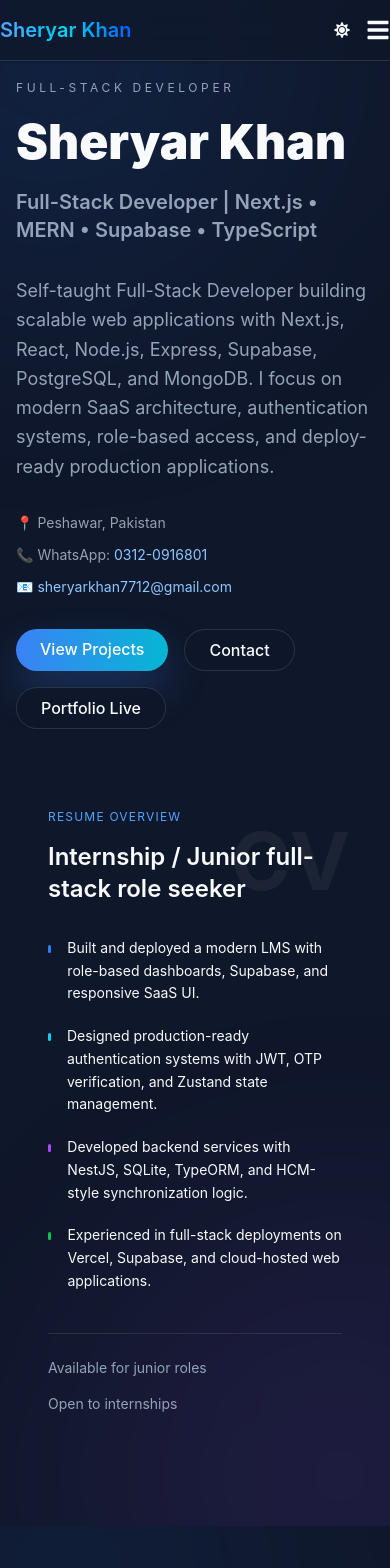
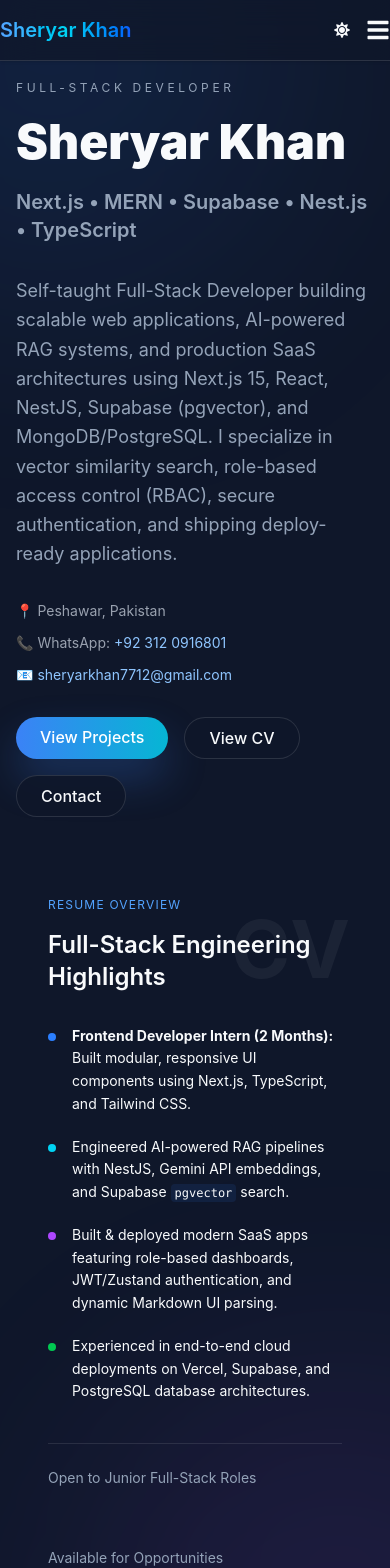
Before and after one commit to Sheryar7/portfolio, a React (Vite) app: page / in a window 390 px wide. Shown: the top 1568 px of the page. Built offline with nearby package versions, Linux system fonts and the light colour scheme.

Commit message:
updating portfolio

```diff
--- a/src/App.jsx
+++ b/src/App.jsx
@@ -5,6 +5,7 @@
 import Projects from "./components/Projects";
 import Contact from "./components/Contact";
 import Navbar from "./components/Navbar";
+import Experience from "./components/Experience";
 import { ToastContainer } from 'react-toastify'
 
 function App() {
@@ -13,6 +14,7 @@
       <Navbar />
       <Hero />
       <About />
+      <Experience />
       <Skills />
       <Projects />
       <Contact />
--- /dev/null
+++ b/src/components/Experience.jsx
@@ -0,0 +1,106 @@
+import React from 'react';
+import { motion } from "framer-motion";
+import HighlightText from "./HighlightText";
+
+const experiences = [
+  {
+    id: 1,
+    role: "Frontend Developer Intern",
+    company: "Remote",
+    period: "2 Months",
+    type: "Internship",
+    description: [
+      "Developed modern, responsive user interfaces using Next.js, TypeScript, and Tailwind CSS.",
+      "Architected modular, reusable frontend components adhering to clean code standards.",
+      "Collaborated on client-side feature development, styling UI layouts, and optimizing frontend performance.",
+    ],
+    skills: ["Next.js", "TypeScript", "Tailwind CSS", "React", "Clean Architecture"],
+  },
+];
+
+export default function Experience() {
+  return (
+    <section id="experience" className="py-24 relative overflow-hidden w-full">
+      {/* Background Glow Blobs */}
+      <div className="absolute inset-0 -z-10">
+        <motion.div
+          initial={{ opacity: 0.45, x: -30, y: -10 }}
+          animate={{ x: [-30, 20, -30], y: [-10, 10, -10], opacity: [0.45, 0.8, 0.45] }}
+          transition={{ duration: 12, repeat: Infinity, ease: "easeInOut" }}
+          className="absolute top-[-150px] right-[-150px] w-[400px] h-[400px] bg-blue-500/10 blur-[120px] rounded-full"
+        />
+        <motion.div
+          initial={{ opacity: 0.4, x: 20, y: 10 }}
+          animate={{ x: [20, -20, 20], y: [10, -10, 10], opacity: [0.4, 0.75, 0.4] }}
+          transition={{ duration: 14, repeat: Infinity, ease: "easeInOut" }}
+          className="absolute bottom-[-150px] left-[-150px] w-[400px] h-[400px] bg-purple-500/10 blur-[120px] rounded-full"
+        />
+      </div>
+
+      {/* Changed max-width constraint to full width with max-w-7xl for clean alignment */}
+      <div className="container-custom w-full max-w-7xl mx-auto px-4 md:px-8">
+        {/* Section Header */}
+        <motion.div
+          initial={{ opacity: 0, y: 30 }}
+          whileInView={{ opacity: 1, y: 0 }}
+          transition={{ duration: 0.6 }}
+          viewport={{ once: true }}
+          className="text-center mb-16"
+        >
+          <h2 className="text-4xl md:text-5xl font-semibold leading-tight">
+            <span className="gradient-text">
+              <HighlightText>Work Experience</HighlightText>
+            </span>
+          </h2>
+          <p className="text-muted mt-4 text-sm tracking-wide max-w-2xl mx-auto">
+            My professional journey and hands-on industry experience building modern web applications.
+          </p>
+        </motion.div>
+
+        {/* Experience Cards Wrapper - Removed max-w-4xl to allow full width */}
+        <div className="w-full space-y-6">
+          {experiences.map((exp) => (
+            <motion.div
+              key={exp.id}
+              initial={{ opacity: 0, y: 30 }}
+              whileInView={{ opacity: 1, y: 0 }}
+              transition={{ duration: 0.5 }}
+              viewport={{ once: true }}
+              className="surface-card p-8 transition-all duration-300 w-full"
+            >
+              <div className="flex flex-col sm:flex-row sm:items-center justify-between gap-2 mb-4">
+                <div>
+                  <h3 className="text-2xl font-semibold">{exp.role}</h3>
+                  <p className="text-blue-500 font-medium text-sm mt-1">
+                    {exp.company} <span className="text-muted">• {exp.type}</span>
+                  </p>
+                </div>
+                <span className="text-xs font-semibold px-3 py-1 rounded-full bg-blue-500/10 text-blue-500 border border-blue-500/20 w-fit">
+                  {exp.period}
+                </span>
+              </div>
+
+              <ul className="list-disc list-inside space-y-2 text-muted text-sm mb-6 leading-relaxed">
+                {exp.description.map((point, index) => (
+                  <li key={index}>{point}</li>
+                ))}
+              </ul>
+
+              {/* Tech Skill Tags */}
+              <div className="flex flex-wrap gap-2 pt-4 border-t border-gray-500/10">
+                {exp.skills.map((skill, index) => (
+                  <span
+                    key={index}
+                    className="text-xs px-3 py-1 rounded-md bg-blue-500/5 text-muted border border-blue-500/10"
+                  >
+                    {skill}
+                  </span>
+                ))}
+              </div>
+            </motion.div>
+          ))}
+        </div>
+      </div>
+    </section>
+  );
+}
--- a/src/components/Hero.jsx
+++ b/src/components/Hero.jsx
@@ -9,12 +9,17 @@
         <div className="absolute bottom-[-200px] right-[-200px] w-[500px] h-[500px] bg-purple-500/10 blur-[120px] rounded-full" />
       </div>
 
-      <div className="container-custom grid md:grid-cols-2 gap-12 items-center">
+      {/* Changed items-center to items-stretch */}
+      <div className="container-custom grid md:grid-cols-2 gap-12 items-stretch">
+
+        {/* Left Column - Added h-full flex flex-col justify-between */}
         <motion.div
           initial={{ opacity: 0, y: 30 }}
           whileInView={{ opacity: 1, y: 0 }}
           transition={{ duration: 0.6 }}
+          className="h-full flex flex-col justify-between"
         >
+          <div>
             <p className="text-xs tracking-[0.3em] uppercase text-muted mb-4">
               Full-Stack Developer
             </p>
@@ -24,39 +29,47 @@
             </h1>
 
             <p className="mt-4 text-muted text-xl md:text-2xl font-semibold text-white/90 max-w-2xl">
-            Full-Stack Developer | Next.js • MERN • Supabase • TypeScript
+              Next.js • MERN • Supabase • Nest.js • TypeScript
             </p>
 
             <p className="text-muted mt-8 text-lg leading-relaxed max-w-xl">
-            Self-taught Full-Stack Developer building scalable web applications with Next.js, React, Node.js, Express, Supabase, PostgreSQL, and MongoDB.
-            I focus on modern SaaS architecture, authentication systems, role-based access, and deploy-ready production applications.
+              Self-taught Full-Stack Developer building scalable web applications, AI-powered RAG systems, and production SaaS architectures using Next.js 15, React, NestJS, Supabase (pgvector), and MongoDB/PostgreSQL. I specialize in vector similarity search, role-based access control (RBAC), secure authentication, and shipping deploy-ready applications.
             </p>
 
             <div className="mt-8 grid gap-3 text-sm text-gray-400 max-w-xl">
               <p>📍 Peshawar, Pakistan</p>
-            <p>📞 WhatsApp: <a href="https://wa.me/923120916801" className="text-blue-300 hover:underline">0312-0916801</a></p>
+              <p>📞 WhatsApp: <a href="https://wa.me/923120916801" className="text-blue-300 hover:underline">+92 312 0916801</a></p>
               <p>📧 <a href="mailto:sheryarkhan7712@gmail.com" className="text-blue-300 hover:underline">sheryarkhan7712@gmail.com</a></p>
+            </div>
           </div>
 
           <div className="mt-8 flex flex-wrap gap-4">
             <a href="#projects" className="btn-primary">
               View Projects
             </a>
+            {/* View CV Button */}
+            <a
+              href="/Sheryar Khan CV.pdf"
+              target="_blank"
+              rel="noreferrer"
+              className="btn-secondary"
+            >
+              View CV
+            </a>
             <a href="#contact" className="btn-secondary">
               Contact
-            </a>
-            <a href="https://portfolio-snowy-six-91.vercel.app/" target="_blank" rel="noreferrer" className="btn-secondary">
-              Portfolio Live
             </a>
           </div>
         </motion.div>
 
+        {/* Right Column - Added h-full flex flex-col justify-between */}
         <motion.div
           initial={{ opacity: 0, y: 30 }}
           whileInView={{ opacity: 1, y: 0 }}
           transition={{ duration: 0.7 }}
-          className="relative surface-panel p-8 overflow-hidden"
+          className="relative surface-panel p-8 overflow-hidden h-full flex flex-col justify-between"
         >
+          <div>
             <div className="absolute top-6 right-6 text-[80px] font-bold opacity-5">
               CV
             </div>
@@ -66,46 +79,54 @@
             </p>
 
             <h3 className="text-2xl font-semibold">
-            Internship / Junior full-stack role seeker
+              Full-Stack Engineering Highlights
             </h3>
 
             <div className="mt-8 space-y-5">
+              {/* 1. Real-world Internship Experience */}
               <div className="flex gap-4">
-              <div className="w-2 h-2 mt-2 rounded-full bg-blue-500" />
+                <div className="w-2 h-2 mt-2 rounded-full bg-blue-500 shrink-0" />
                 <p className="text-sm leading-relaxed surface-copy">
-                Built and deployed a modern LMS with role-based dashboards, Supabase, and responsive SaaS UI.
+                  <strong>Frontend Developer Intern (2 Months):</strong> Built modular, responsive UI components using Next.js, TypeScript, and Tailwind CSS.
                 </p>
               </div>
 
+              {/* 2. Modern AI & RAG Architecture */}
               <div className="flex gap-4">
-              <div className="w-2 h-2 mt-2 rounded-full bg-cyan-400" />
+                <div className="w-2 h-2 mt-2 rounded-full bg-cyan-400 shrink-0" />
                 <p className="text-sm leading-relaxed surface-copy">
-                Designed production-ready authentication systems with JWT, OTP verification, and Zustand state management.
+                  Engineered AI-powered RAG pipelines with NestJS, Gemini API embeddings, and Supabase <code className="text-xs px-1 py-0.5 rounded bg-blue-500/10">pgvector</code> search.
                 </p>
               </div>
 
+              {/* 3. SaaS & LMS Development */}
               <div className="flex gap-4">
-              <div className="w-2 h-2 mt-2 rounded-full bg-purple-500" />
+                <div className="w-2 h-2 mt-2 rounded-full bg-purple-500 shrink-0" />
                 <p className="text-sm leading-relaxed surface-copy">
-                Developed backend services with NestJS, SQLite, TypeORM, and HCM-style synchronization logic.
+                  Built & deployed modern SaaS apps featuring role-based dashboards, JWT/Zustand authentication, and dynamic Markdown UI parsing.
                 </p>
               </div>
 
+              {/* 4. Deployment & Cloud */}
               <div className="flex gap-4">
-              <div className="w-2 h-2 mt-2 rounded-full bg-green-500" />
+                <div className="w-2 h-2 mt-2 rounded-full bg-green-500 shrink-0" />
                 <p className="text-sm leading-relaxed surface-copy">
-                Experienced in full-stack deployments on Vercel, Supabase, and cloud-hosted web applications.
+                  Experienced in end-to-end cloud deployments on Vercel, Supabase, and PostgreSQL database architectures.
                 </p>
+              </div>
             </div>
           </div>
 
           <div className="mt-10 pt-6 border-t border-white/10 text-sm text-muted">
             <div className="flex justify-between gap-4 flex-wrap">
-              <span>Available for junior roles</span>
-              <span>Open to internships</span>
+              <div className="flex justify-between gap-15 flex-wrap">
+                <span>Open to Junior Full-Stack Roles</span>
+                <span>Available for Opportunities</span>
+              </div>
             </div>
           </div>
         </motion.div>
+
       </div>
     </section>
   );
--- a/src/components/Navbar.jsx
+++ b/src/components/Navbar.jsx
@@ -10,7 +10,8 @@
 
   useEffect(() => {
     const handleScroll = () => {
-      const sections = ["about", "projects", "skills", "contact"];
+      // 1. Added "experience" to sections array
+      const sections = ["about", "experience", "projects", "skills", "contact"];
 
       const isAtBottom = window.innerHeight + window.scrollY >= document.documentElement.scrollHeight - 60;
 
@@ -69,11 +70,15 @@
           <span onClick={() => handleScrollTo("about")} className={linkClass("about")}>
             About <Underline section="about" />
           </span>
-          <span onClick={() => handleScrollTo("projects")} className={linkClass("projects")}>
-            Projects <Underline section="projects" />
+          {/* 2. Added Desktop Link */}
+          <span onClick={() => handleScrollTo("experience")} className={linkClass("experience")}>
+            Experience <Underline section="experience" />
           </span>
           <span onClick={() => handleScrollTo("skills")} className={linkClass("skills")}>
             Skills <Underline section="skills" />
+          </span>
+          <span onClick={() => handleScrollTo("projects")} className={linkClass("projects")}>
+            Projects <Underline section="projects" />
           </span>
           <span onClick={() => handleScrollTo("contact")} className={linkClass("contact")}>
             Contact <Underline section="contact" />
@@ -99,7 +104,8 @@
 
       {open && (
         <div className="md:hidden text-center py-6 space-y-6 flex flex-col items-center mobile-menu">
-          {["about", "projects", "skills", "contact"].map((item) => (
+          {/* 3. Added "experience" to Mobile Menu array */}
+          {["about", "experience", "projects", "skills", "contact"].map((item) => (
             <p key={item} onClick={() => handleScrollTo(item)} className={`text-lg capitalize cursor-pointer nav-link ${active === item ? "nav-link-active font-bold" : ""}`}>
               {item}
             </p>
--- a/src/components/Projects.jsx
+++ b/src/components/Projects.jsx
@@ -13,18 +13,18 @@
   {
     id: "skillgraph-rag",
     title: "SkillGraph — Candidate RAG & Knowledge Search Engine",
-    desc: "AI-powered Retrieval-Augmented Generation (RAG) platform that parses candidate PDFs, converts context into vector embeddings, and executes cosine similarity searches.",
+    desc: "AI-powered Retrieval-Augmented Generation (RAG) platform that parses candidate PDFs, converts context into vector embeddings, and synthesizes answers using Gemini LLM.",
     img: "/skillgraph.png",
     github: "https://github.com/Sheryar7/skillgraph",
     features: [
-      "End-to-end RAG architecture with vector similarity search",
-      "NestJS backend for asynchronous PDF parsing and text chunking",
-      "Google Gemini API integration for generating high-dimensional embeddings",
-      "Supabase PostgreSQL with pgvector extension for similarity indexing",
-      "Cosine similarity search with confidence match scoring (75%+ precision)",
-      "Next.js 14 frontend dashboard with real-time indexing status updates",
+      "Vector RAG Architecture: Supabase PostgreSQL with pgvector for document chunk storage & cosine similarity scoring (75%+ precision)",
+      "Asynchronous PDF Parsing: NestJS microservice backend for automated PDF text extraction and recursive chunking",
+      "LLM Context Summarization: Google Gemini API integration to synthesize candidate context into rich, scannable Markdown summaries",
+      "Markdown UI Parsing: Dynamic rendering of formatted AI responses (headers, bolding, lists) using react-markdown on Next.js",
+      "Document Lifecycle Management: Full-stack cascade deletion workflow purging candidate PDFs and vector chunks simultaneously",
+      "Interactive Recruiter UX: Next.js App Router dashboard with real-time indexing status, auto-scrolling chat, and sample prompt chips",
     ],
-    tech: ["Next.js 14", "NestJS", "TypeScript", "Supabase (pgvector)", "Gemini AI"],
+    tech: ["Next.js 15", "NestJS", "TypeScript", "Supabase (pgvector)", "Gemini AI", "react-markdown"],
   },
   {
     id: "modern-lms-saas",
@@ -143,19 +143,20 @@
             whileInView={{ opacity: 1, y: 0 }}
             transition={{ duration: 0.5 }}
             viewport={{ once: true }}
-            className="inline-flex items-center gap-2 px-4 py-2 rounded-full border border-white/10 bg-white/5 backdrop-blur-md text-sm text-gray-300 mb-6"
+            className="inline-flex items-center gap-2 px-4 py-2 rounded-full border border-gray-500/10 bg-gray-500/5 backdrop-blur-md text-sm text-muted mb-6"
           >
             <FaStar size={16} className="text-violet-500" />
             Resume Projects
           </motion.div>
 
-          <h2 className="text-5xl md:text-6xl font-black tracking-tight mb-6">
-            <span className="bg-gradient-to-r from-white via-violet-200 to-cyan-200 bg-clip-text text-transparent">
+          {/* Section Heading adjusted to match Skills style */}
+          <h2 className="text-4xl md:text-5xl font-bold tracking-tight mb-6">
+            <span className="gradient-text">
               <HighlightText>Highlighted Projects</HighlightText>
             </span>
           </h2>
 
-          <p className="max-w-2xl mx-auto text-gray-400 text-lg leading-relaxed">
+          <p className="max-w-2xl mx-auto text-muted text-lg leading-relaxed">
             Real projects showcasing full-stack architecture, secure authentication, backend services, and modern SaaS UI.
           </p>
         </div>
@@ -174,7 +175,7 @@
               viewport={{ once: true }}
               whileHover={{ y: -6 }}
               onClick={() => setSelected(project)}
-              className="group cursor-pointer rounded-2xl overflow-hidden border border-white/10 bg-white/[0.03] backdrop-blur-xl shadow-xl flex flex-col hover:border-violet-500/40 transition duration-300"
+              className="group cursor-pointer rounded-2xl overflow-hidden surface-card shadow-xl flex flex-col hover:border-violet-500/40 transition duration-300"
             >
               {/* Card Image */}
               <div className="relative h-48 overflow-hidden bg-slate-900">
@@ -193,29 +194,30 @@
                     {project.tech.slice(0, 3).map((tech, i) => (
                       <span
                         key={i}
-                        className="px-2.5 py-0.5 rounded-md text-[11px] font-medium bg-white/10 text-violet-300 border border-white/5"
+                        className="px-2.5 py-0.5 rounded-md text-[11px] font-medium bg-violet-500/10 text-violet-500 border border-violet-500/10"
                       >
                         {tech}
                       </span>
                     ))}
                     {project.tech.length > 3 && (
-                      <span className="px-2 py-0.5 rounded-md text-[11px] font-medium bg-white/5 text-gray-400">
+                      <span className="px-2 py-0.5 rounded-md text-[11px] font-medium bg-gray-500/10 text-muted">
                         +{project.tech.length - 3}
                       </span>
                     )}
                   </div>
 
-                  <h3 className="text-xl font-bold text-white mb-2 line-clamp-1 group-hover:text-violet-300 transition">
+                  {/* Card Header Title updated to react to theme */}
+                  <h3 className="text-xl font-bold mb-2 line-clamp-1 group-hover:text-violet-500 transition">
                     {project.title}
                   </h3>
 
-                  <p className="text-gray-400 text-sm line-clamp-2 leading-relaxed">
+                  <p className="text-muted text-sm line-clamp-2 leading-relaxed">
                     {project.desc}
                   </p>
                 </div>
 
-                <div className="mt-5 pt-4 border-t border-white/10 flex items-center justify-between">
-                  <span className="text-xs font-semibold text-violet-400 flex items-center gap-1 group-hover:translate-x-1 transition">
+                <div className="mt-5 pt-4 border-t border-gray-500/10 flex items-center justify-between">
+                  <span className="text-xs font-semibold text-violet-500 flex items-center gap-1 group-hover:translate-x-1 transition">
                     View Details →
                   </span>
                 </div>
@@ -243,7 +245,7 @@
                 animate={{ opacity: 1, scale: 1, y: "-50%", x: "-50%" }}
                 exit={{ opacity: 0, scale: 0.95, y: "-45%", x: "-50%" }}
                 transition={{ type: "spring", duration: 0.4 }}
-                className="fixed top-1/2 left-1/2 w-[92%] max-w-3xl max-h-[85vh] z-50 rounded-2xl overflow-hidden border border-white/15 bg-[#0b0c10] shadow-2xl flex flex-col"
+                className="fixed top-1/2 left-1/2 w-[92%] max-w-3xl max-h-[85vh] z-50 rounded-2xl overflow-hidden border border-gray-500/15 surface-card shadow-2xl flex flex-col"
               >
                 {/* Close Button */}
                 <button
@@ -256,20 +258,20 @@
                 {/* Modal Scrollable Body */}
                 <div className="overflow-y-auto flex-1 custom-scrollbar">
                   {/* Banner Image */}
-                  <div className="relative h-60 md:h-72 w-full bg-slate-900 border-b border-white/10">
+                  <div className="relative h-60 md:h-72 w-full bg-slate-900 border-b border-gray-500/10">
                     <img
                       src={selected.img}
                       alt={selected.title}
                       className="w-full h-full object-cover object-top"
                     />
-                    <div className="absolute inset-0 bg-gradient-to-t from-[#0b0c10] via-black/30 to-transparent" />
+                    <div className="absolute inset-0 bg-gradient-to-t from-black/60 via-transparent to-transparent" />
                   </div>
 
                   {/* Body Content */}
                   <div className="p-6 md:p-8">
                     {/* Title & Badges */}
                     <div className="mb-6">
-                      <h2 className="text-2xl md:text-3xl font-extrabold text-white mb-4 leading-tight">
+                      <h2 className="text-2xl md:text-3xl font-extrabold mb-4 leading-tight">
                         {selected.title}
                       </h2>
 
@@ -277,7 +279,7 @@
                         {selected.tech.map((tech, i) => (
                           <span
                             key={i}
-                            className="px-3 py-1 rounded-full text-xs font-semibold bg-violet-500/10 text-violet-300 border border-violet-500/20"
+                            className="px-3 py-1 rounded-full text-xs font-semibold bg-violet-500/10 text-violet-500 border border-violet-500/20"
                           >
                             {tech}
                           </span>
@@ -287,17 +289,17 @@
 
                     {/* Description */}
                     <div className="mb-8">
-                      <h4 className="text-xs uppercase tracking-wider text-gray-400 font-bold mb-2">
+                      <h4 className="text-xs uppercase tracking-wider text-muted font-bold mb-2">
                         Overview
                       </h4>
-                      <p className="text-gray-300 leading-relaxed text-sm md:text-base">
+                      <p className="text-muted leading-relaxed text-sm md:text-base">
                         {selected.desc}
                       </p>
                     </div>
 
                     {/* Features Grid */}
                     <div className="mb-6">
-                      <h4 className="text-xs uppercase tracking-wider text-gray-400 font-bold mb-3">
+                      <h4 className="text-xs uppercase tracking-wider text-muted font-bold mb-3">
                         Key Features & Architecture
                       </h4>
 
@@ -305,10 +307,10 @@
                         {selected.features.map((feature, index) => (
                           <div
                             key={index}
-                            className="flex items-start gap-3 p-3.5 rounded-xl border border-white/10 bg-white/[0.02]"
+                            className="flex items-start gap-3 p-3.5 rounded-xl border border-gray-500/10 bg-gray-500/5"
                           >
-                            <FaCheckCircle className="text-violet-400 mt-0.5 flex-shrink-0" size={15} />
-                            <p className="text-xs text-gray-300 leading-normal">
+                            <FaCheckCircle className="text-violet-500 mt-0.5 flex-shrink-0" size={15} />
+                            <p className="text-xs text-muted leading-normal">
                               {feature}
                             </p>
                           </div>
@@ -319,7 +321,7 @@
                 </div>
 
                 {/* Sticky Action Footer */}
-                <div className="p-4 md:px-8 border-t border-white/10 bg-[#0d0e14] flex items-center gap-4 justify-end">
+                <div className="p-4 md:px-8 border-t border-gray-500/10 surface-card flex items-center gap-4 justify-end">
                   {selected.live && (
                     <a
                       href={selected.live}
@@ -336,7 +338,7 @@
                     href={selected.github}
                     target="_blank"
                     rel="noreferrer"
-                    className="inline-flex items-center gap-2 px-5 py-2.5 rounded-xl border border-white/15 bg-white/5 hover:bg-white/10 text-white font-semibold text-sm transition"
+                    className="inline-flex items-center gap-2 px-5 py-2.5 rounded-xl border border-gray-500/15 bg-gray-500/5 hover:bg-gray-500/10 font-semibold text-sm transition"
                   >
                     <FaGithub size={16} />
                     View Code
```
Also changed, not shown: src/components/About.jsx (+17 -14 lines), 1 other file (tests, documents, lock files or other folders). Lines whose indentation alone changed are shown as unchanged.
